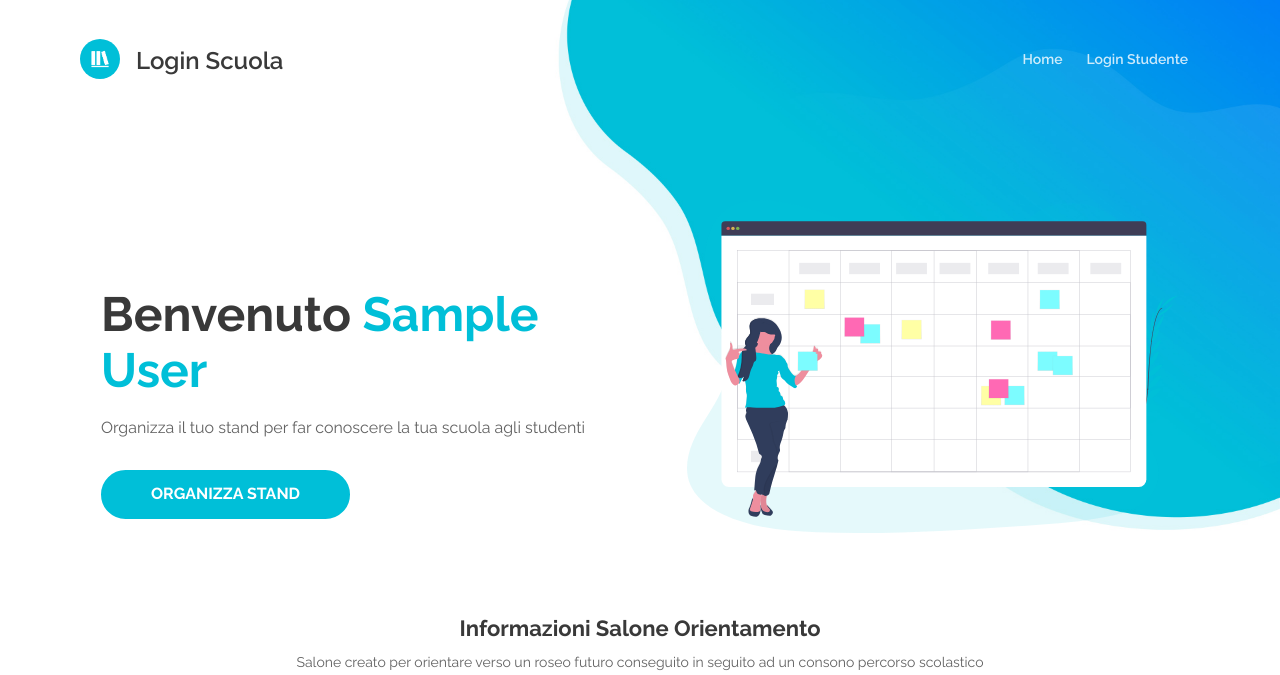
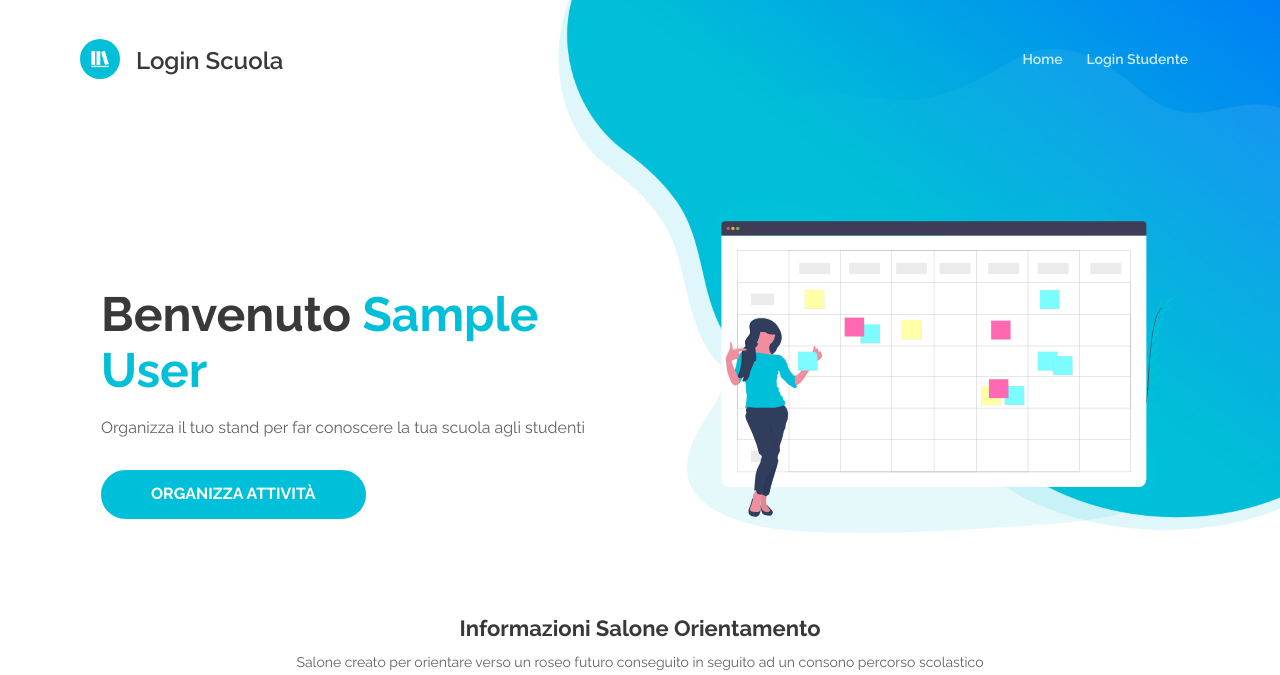
Before and after one commit to onististi/progetto_salomone, a PHP site: page /home/home_scuola.php?nav=scuola in a window 1280 px wide. Shown: the top 675 px of the page. Run offline with PHP 8.4, Linux system fonts and the light colour scheme; the visitor is signed in with stand-in values (Sample User, id 1).

Commit message:
fix name button

```diff
--- a/home/home_scuola.php
+++ b/home/home_scuola.php
@@ -30,7 +30,7 @@
                         <div class="text-container">
                             <h1>Benvenuto <span class="turquoise"><?php echo $_SESSION["scuola"] ?></span></h1>
                             <p class="p-large">Organizza il tuo stand per far conoscere la tua scuola agli studenti</p>
-                            <input type="button" class="btn-solid-reg page-scroll" onclick="location.href = 'organize_stand.php?nav=home_scuola';" value="ORGANIZZA STAND">
+                            <input type="button" class="btn-solid-reg page-scroll" onclick="location.href = 'organize_stand.php?nav=home_scuola';" value="ORGANIZZA ATTIVITÀ">
                         </div>
                     </div>
                     <div class="col-lg-6">
--- a/home/organize_stand.php
+++ b/home/organize_stand.php
@@ -49,7 +49,7 @@
                             </div>
 
                             <div class="button-wrapper">
-                                <input type="submit" class="btn-solid-reg page-scroll" value="CREA STAND">
+                                <input type="submit" class="btn-solid-reg page-scroll" value="CREA ATTIVITÀ">
                             </div>
                         </form>
                     </div>
--- a/styles/css/styles_home.css
+++ b/styles/css/styles_home.css
@@ -67,7 +67,6 @@
 }
 
 .logo {
-    font: 500 .75rem/1.4rem "Raleway", sans-serif;
     cursor: pointer;
 }
 
```
